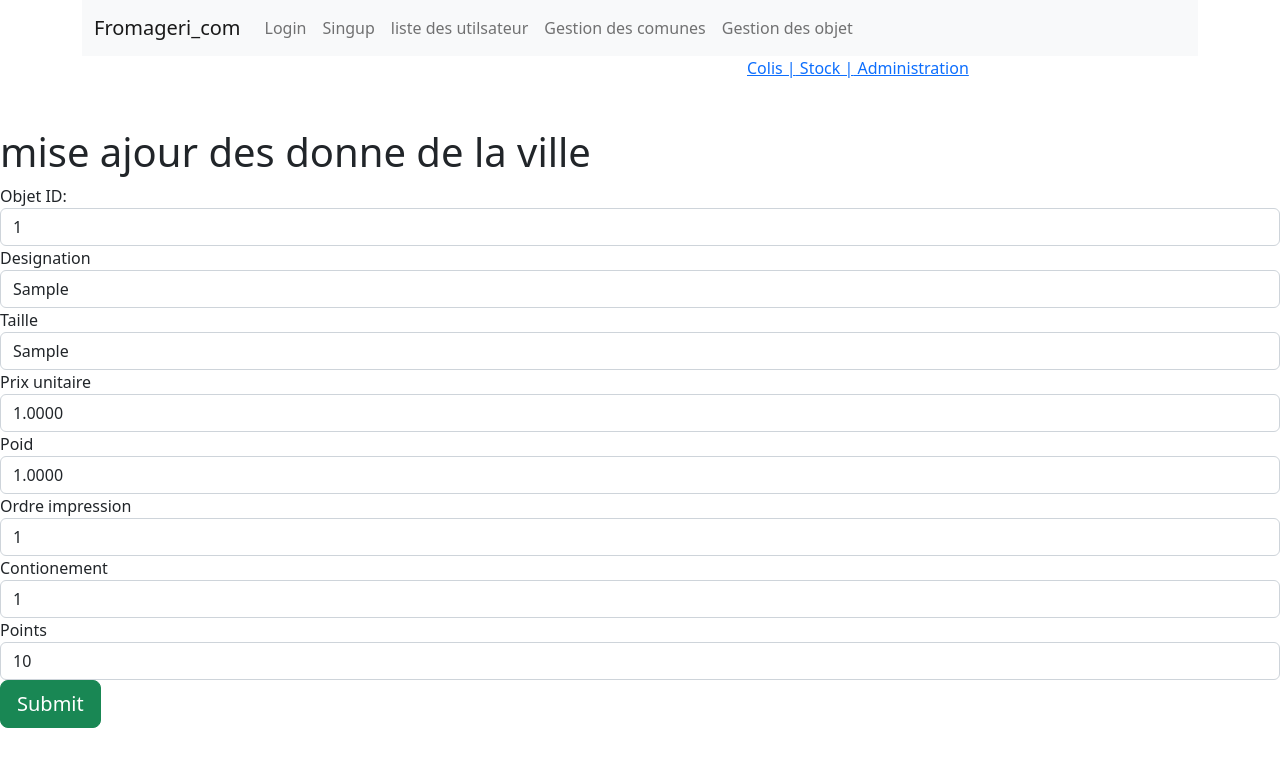
After one commit to Mohamed30600/data_Intelegi, a Django app: page /updateObjet/1 in a window 1280 px wide. The commit adds this page. Shown: the top 767 px of the page. Run offline with Django 4.2, Linux system fonts and the light colour scheme; tables that the repository leaves empty hold one stand-in row (values such as "Sample post"); parts of the project's set-up code (start-up, migrations or seed data) failed here and were passed over.

Commit message:
gestion commun et objet

```diff
--- a/Proj_fromagerie/Authentification/templates/base.html
+++ b/Proj_fromagerie/Authentification/templates/base.html
@@ -8,7 +8,14 @@
     <link href="https://cdn.jsdelivr.net/npm/bootstrap@5.2.2/dist/css/bootstrap.min.css" rel="stylesheet" integrity="sha384-Zenh87qX5JnK2Jl0vWa8Ck2rdkQ2Bzep5IDxbcnCeuOxjzrPF/et3URy9Bv1WTRi" crossorigin="anonymous">
   </head>
   <body>
-        <h1>Fromagerie</h1>
+   <div class="container mb-5">
+      {%include 'navbar.html'%}
+      <div class="row">
+        <div class="col-7"></div>
+        <div class="col-5"><a href="" class="col-sm">Colis |</a><a href=""class="col-sm"> Stock |</a><a href=""class="col-sm"> Administration</a></div>
+      </div>
+   </div>
+
         {% block content %}{% endblock content %}
 
     <script src="https://cdn.jsdelivr.net/npm/bootstrap@5.2.2/dist/js/bootstrap.bundle.min.js" integrity="sha384-OERcA2EqjJCMA+/3y+gxIOqMEjwtxJY7qPCqsdltbNJuaOe923+mo//f6V8Qbsw3" crossorigin="anonymous"></script>
--- /dev/null
+++ b/Proj_fromagerie/Authentification/templates/navbar.html
@@ -0,0 +1,18 @@
+
+<nav class="navbar navbar-expand-lg bg-light">
+    <div class="container-fluid">
+      <a class="navbar-brand" href="#">Fromageri_com</a>
+      <button class="navbar-toggler" type="button" data-bs-toggle="collapse" data-bs-target="#navbarNavAltMarkup" aria-controls="navbarNavAltMarkup" aria-expanded="false" aria-label="Toggle navigation">
+        <span class="navbar-toggler-icon"></span>
+      </button>
+      <div class="collapse navbar-collapse" id="navbarNavAltMarkup">
+        <div class="navbar-nav">
+          <a class="nav-link" href="{% url 'login' %}">Login</a>
+          <a class="nav-link" href="{% url 'signup' %}">Singup</a>
+          <a class="nav-link" href="{% url 'listeUtilisateurs' %}">liste des utilsateur</a>
+          <a class="nav-link" href="{% url 'listeCommunes' %}">Gestion des comunes</a>
+          <a class="nav-link" href="{% url 'liste_objets' %}">Gestion des objet</a>
+        </div>
+      </div>
+    </div>
+  </nav>
--- a/Proj_fromagerie/Fromagerie/urls.py
+++ b/Proj_fromagerie/Fromagerie/urls.py
@@ -33,5 +33,9 @@ urlpatterns = [
    path('addCommune/',Gestion_communes.views.addCommune,name='addCommune'),
    path('updateCommune/<pk>',Gestion_communes.views.updateCommune,name='updateCommune'),
    path('delCommune/<pk>',Gestion_communes.views.delCommune,name='delCommune'),
-   path('objets/',Gestion_objets.views.listObjets,name='liste_objets')
+   path('objets/',Gestion_objets.views.listObjets,name='liste_objets'),
+   path('addObjet/',Gestion_objets.views.addObjet,name='addObjet'),
+   path('updateObjet/<pk>',Gestion_objets.views.updateObjet,name='updateObjet'),
+    path('delObjet/<pk>',Gestion_objets.views.delObjet,name='delObjet'),
+
 ]
--- a/Proj_fromagerie/Gestion_conditionnement/models.py
+++ b/Proj_fromagerie/Gestion_conditionnement/models.py
@@ -1,7 +1,7 @@
 from django.db import models
 
 class TConditionnement(models.Model):
-    idcondit = models.IntegerField()
+    idcondit = models.IntegerField(primary_key=True)
     libcondit = models.CharField(max_length=50, blank=True, null=True)
     poidscondit = models.IntegerField(blank=True, null=True)
     prixcond = models.DecimalField(max_digits=19, decimal_places=4, blank=True, null=True)
--- a/Proj_fromagerie/Gestion_objets/models.py
+++ b/Proj_fromagerie/Gestion_objets/models.py
@@ -3,7 +3,7 @@ from django.db import models
 
 
 class TObjet(models.Model):
-    codobj = models.IntegerField()
+    codobj = models.IntegerField(primary_key=True)
     libobj = models.CharField(max_length=50, blank=True, null=True)
     tailleobj = models.CharField(db_column='Tailleobj', max_length=50, blank=True, null=True)  # Field name made lowercase.
     puobj = models.DecimalField(max_digits=19, decimal_places=4, blank=True, null=True)
--- /dev/null
+++ b/Proj_fromagerie/Gestion_objets/templates/updateObjet.html
@@ -0,0 +1,47 @@
+{% extends 'base.html' %}
+
+{% block content %}
+
+<div class="col-md-12">
+<form method="POST" class="post-form" action="/updateObjet/{{t_objet.codobj}}">
+        {% csrf_token %}
+        <h1>mise ajour des donne de la ville</h1>
+        <div class="mb-3">
+          <label >Objet ID:</label>
+          <input type="text" class="form-control" name="id" id="id_id" value="{{t_objet.codobj}}"
+        </div>
+        <label  >Designation</label>
+        <input type="text" class="form-control" name="libobj" id="id_objet" value="{{t_objet.libobj}}"
+        <div class="mb-3">
+          <label  >Taille</label>
+          <input type="text" class="form-control" name="tailleobj" id="id_tailleobj" value="{{t_objet.tailleobj}}"
+        </div>
+        <div class="mb-3">
+            <label  >Prix unitaire</label>
+            <input type="text" class="form-control" name="puobj" id="id_puobj" value="{{t_objet.puobj}}"
+          </div>
+          <div class="mb-3">
+            <label  >Poid</label>
+            <input type="text" class="form-control" name="poidsobj" id="id_poidsobj" value="{{t_objet.poidsobj}}"
+          </div>
+          <div class="mb-3">
+            <label  >Ordre impression</label>
+            <input type="text" class="form-control" name="o_imp" id="id_o_imp" value="{{t_objet.o_imp}}"
+          </div>
+          <div class="mb-3">
+            <label  >Contionement</label>
+            <input type="text" class="form-control" name="idcondit" id="id_idcondit" value="{{t_objet.idcondit}}"
+          </div>
+          <div class="mb-3">
+            <label  >Points</label>
+            <input type="text" class="form-control" name="points" id="id_points" value="{{t_objet.points}}"
+          </div>
+        <button type="submit" class="btn btn-success btn-lg">Submit</button>
+      </form>
+
+</form>
+
+</div>
+
+
+{% endblock content %}
--- a/Proj_fromagerie/Gestion_objets/views.py
+++ b/Proj_fromagerie/Gestion_objets/views.py
@@ -1,9 +1,44 @@
-from django.shortcuts import render
+from django.shortcuts import render,redirect
 
 from Gestion_objets.models import TObjet
+from  Gestion_conditionnement.models import TConditionnement
+from Gestion_objets.forms import Objetform
+
 
 
 def listObjets (request):
     objets = TObjet.objects.all()
-    print(objets)
+
     return render (request,"listObjet.html",{'tobjet':objets})
+
+
+def addObjet(request):
+        if request.method == "POST":
+            form = Objetform(request.POST)
+            if form.is_valid():
+                try:
+                    form.save()
+                    return redirect('/objets')
+                except:
+                    pass
+
+        else:
+               form = Objetform()
+        return render (request,'addObjet.html',{'form':form})
+
+
+def updateObjet (request,pk):
+            objet = TObjet.objects.get(codobj=pk)
+            if request.method == 'POST':
+                form = Objetform(request.POST,instance=objet)
+                if form.is_valid():
+                    form.save()
+                    return redirect ("/objets")
+            return render(request,'updateObjet.html',{'t_objet':objet})
+
+
+
+def delObjet(request,pk):
+    commune =TObjet.objects.get(codobj=pk)
+    commune.delete()
+    return redirect("/objets")
```
Also changed, not shown: Proj_fromagerie/Gestion_communes/templates/listeCommunes.html (+27 -18 lines), Proj_fromagerie/Gestion_objets/forms.py (added, +17 -0 lines), Proj_fromagerie/Gestion_objets/templates/addObjet.html (added, +41 -0 lines), Proj_fromagerie/Gestion_objets/templates/listObjet.html (+50 -3 lines), Proj_fromagerie/Authentification/migrations/0033_alter_tutilisateur_role.py (added), Proj_fromagerie/Authentification/migrations/0034_alter_tutilisateur_role.py (added), Proj_fromagerie/Authentification/migrations/0035_alter_tutilisateur_role.py (added), Proj_fromagerie/Authentification/static/Authentification/image1.jpg (added), Proj_fromagerie/Gestion_conditionnement/migrations/0002_remove_tconditionnement_id_and_more.py (added), Proj_fromagerie/Gestion_objets/migrations/0005_remove_tobjet_id_alter_tobjet_codobj_and_more.py (added), Proj_fromagerie/Gestion_objets/migrations/0006_alter_tobjet_options_alter_tobjet_idcondit_and_more.py (added), Proj_fromagerie/Gestion_objets/migrations/0007_alter_tobjet_options_alter_tobjet_idcondit_and_more.py (added).
